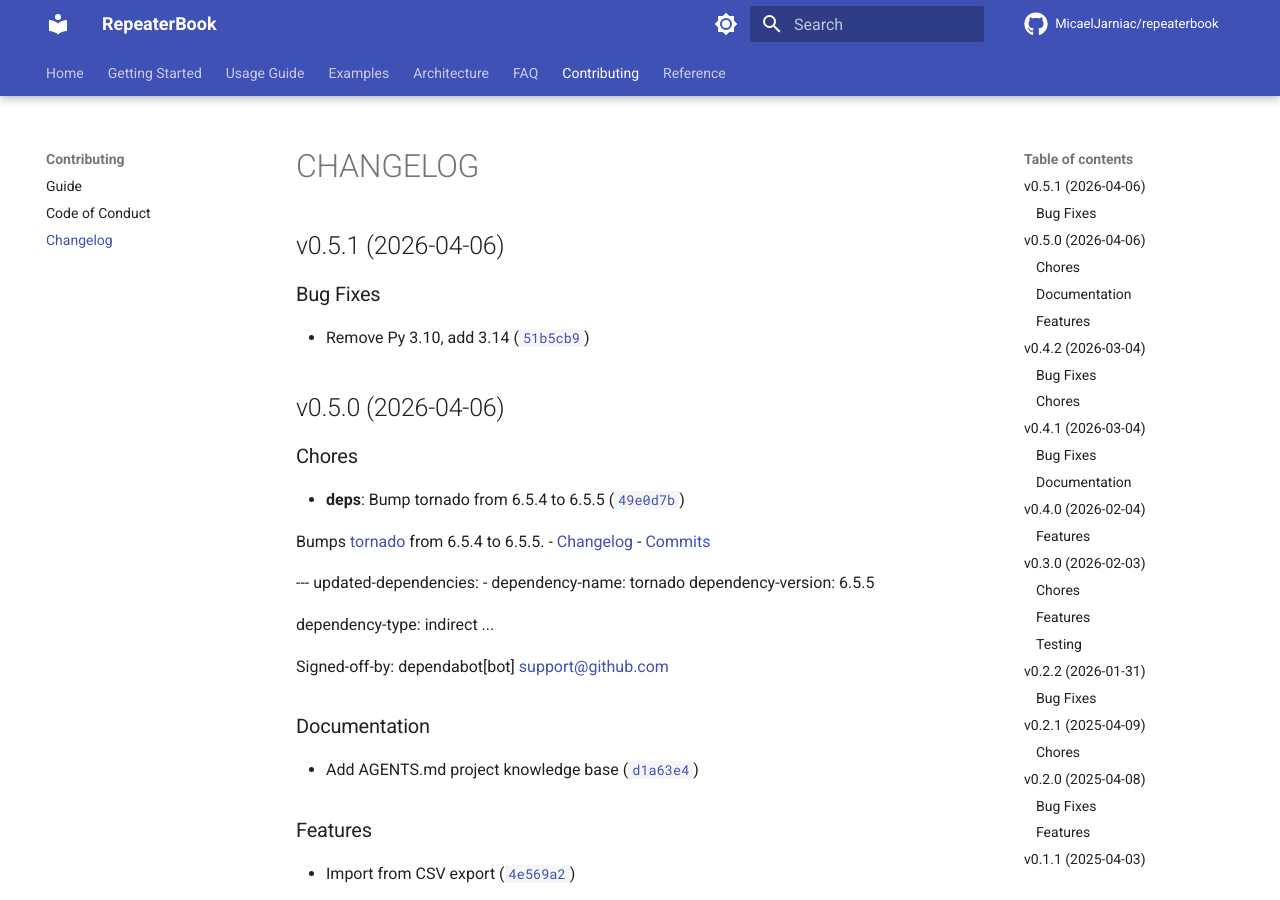
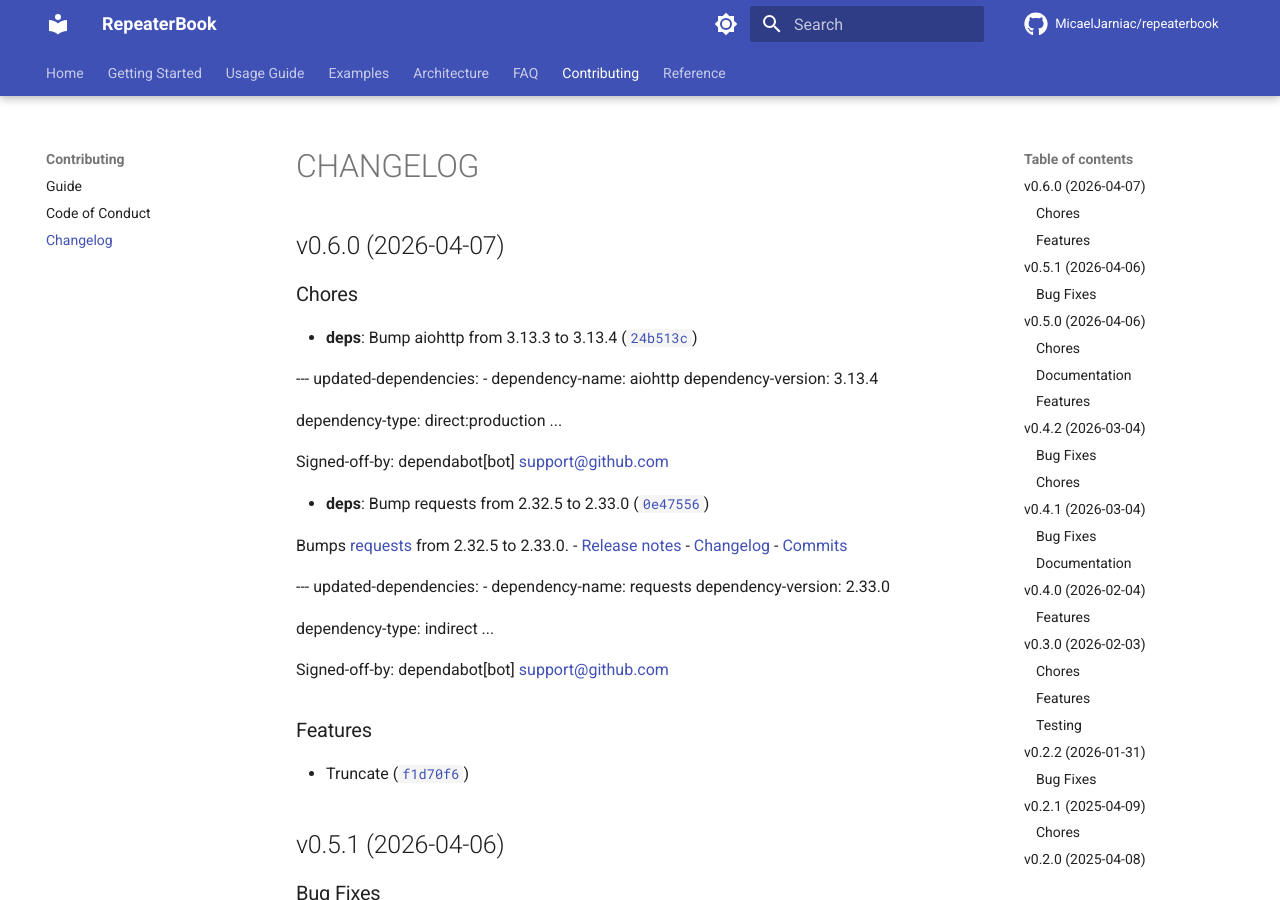
Before and after one commit to MicaelJarniac/repeaterbook, an MkDocs documentation site: the page built from docs/CHANGELOG.md, in a window 1280 px wide and 900 px high. Built offline with MkDocs 1.6.1 and Material for MkDocs 9.7.7, drawn with Linux system fonts in a browser that asks for light colours; comment, search, counter and statistics services are not loaded; the version menu is left out.

Commit message:
0.6.0
Automatically generated by python-semantic-release

```diff
--- a/docs/CHANGELOG.md
+++ b/docs/CHANGELOG.md
@@ -1,4 +1,37 @@
 # CHANGELOG
+
+
+## v0.6.0 (2026-04-07)
+
+### Chores
+
+- **deps**: Bump aiohttp from 3.13.3 to 3.13.4
+  ([`24b513c`](https://github.com/MicaelJarniac/repeaterbook/commit/24b513c2b7893b43a18ec374758abc7e03fa5e23))
+
+--- updated-dependencies: - dependency-name: aiohttp dependency-version: 3.13.4
+
+dependency-type: direct:production ...
+
+Signed-off-by: dependabot[bot] <support@github.com>
+
+- **deps**: Bump requests from 2.32.5 to 2.33.0
+  ([`0e47556`](https://github.com/MicaelJarniac/repeaterbook/commit/0e47556f129ae47c5398f8bcefb0bee8a2bcdbdb))
+
+Bumps [requests](https://github.com/psf/requests) from 2.32.5 to 2.33.0. - [Release
+  notes](https://github.com/psf/requests/releases) -
+  [Changelog](https://github.com/psf/requests/blob/main/HISTORY.md) -
+  [Commits](https://github.com/psf/requests/compare/v2.32.5...v2.33.0)
+
+--- updated-dependencies: - dependency-name: requests dependency-version: 2.33.0
+
+dependency-type: indirect ...
+
+Signed-off-by: dependabot[bot] <support@github.com>
+
+### Features
+
+- Truncate
+  ([`f1d70f6`](https://github.com/MicaelJarniac/repeaterbook/commit/f1d70f6356e0d7f37d5480a494905480f1ce8400))
 
 
 ## v0.5.1 (2026-04-06)
--- a/pyproject.toml
+++ b/pyproject.toml
@@ -1,6 +1,6 @@
 [project]
 name = "repeaterbook"
-version = "0.5.1"
+version = "0.6.0"
 description = "Python utility to work with data from RepeaterBook."
 authors = [
   {name = "Micael Jarniac", email = "micael@jarniac.dev"},
```
Also changed, not shown: 1 other file.
